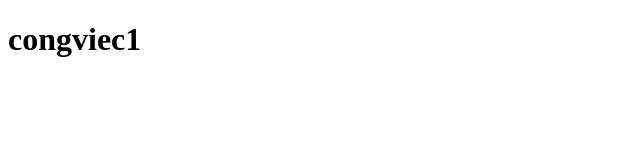
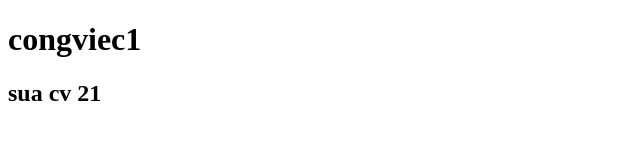
Before and after one commit to HyBN2609/du-n, a plain HTML site: page index.html in a window 1280 px wide. Shown: the whole page, without its empty margins (0-640 px from the left). Drawn offline with Linux system fonts and the light colour scheme.

Commit message:
2.sua cv1

```diff
--- a/index.html
+++ b/index.html
@@ -7,6 +7,7 @@
 </head>
 <body>
     <h1>congviec1</h1>
+    <h2>sua cv 21</h2>
 
 </body>
 </html>
```
